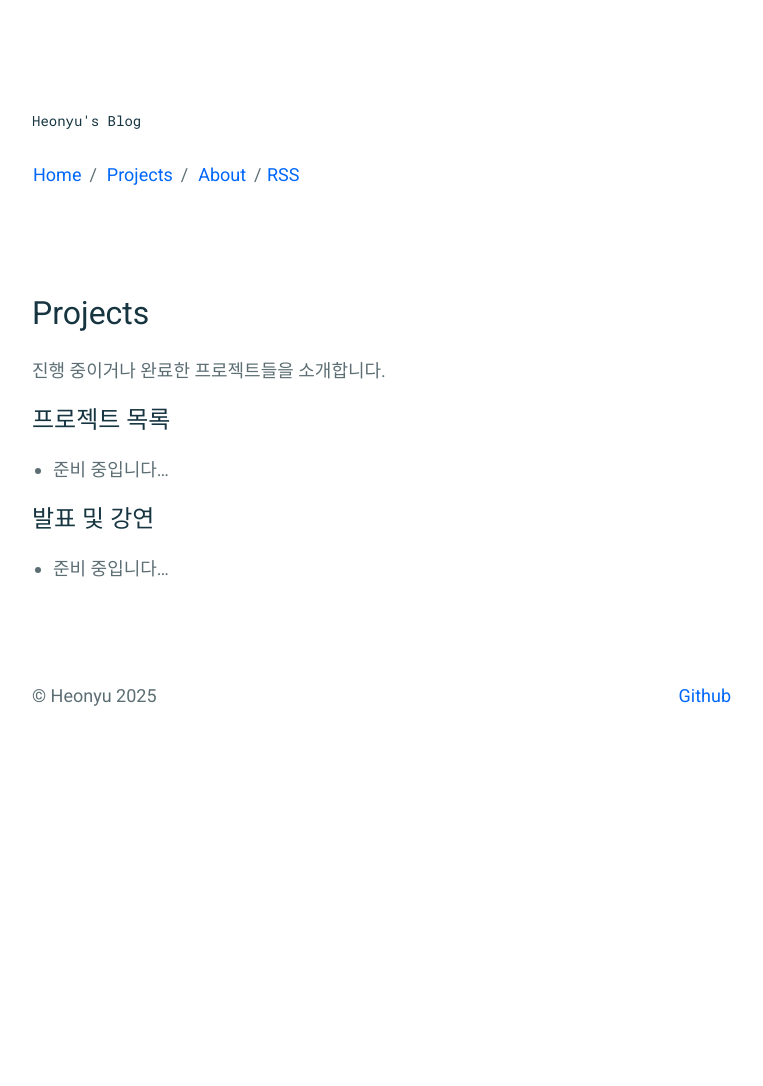
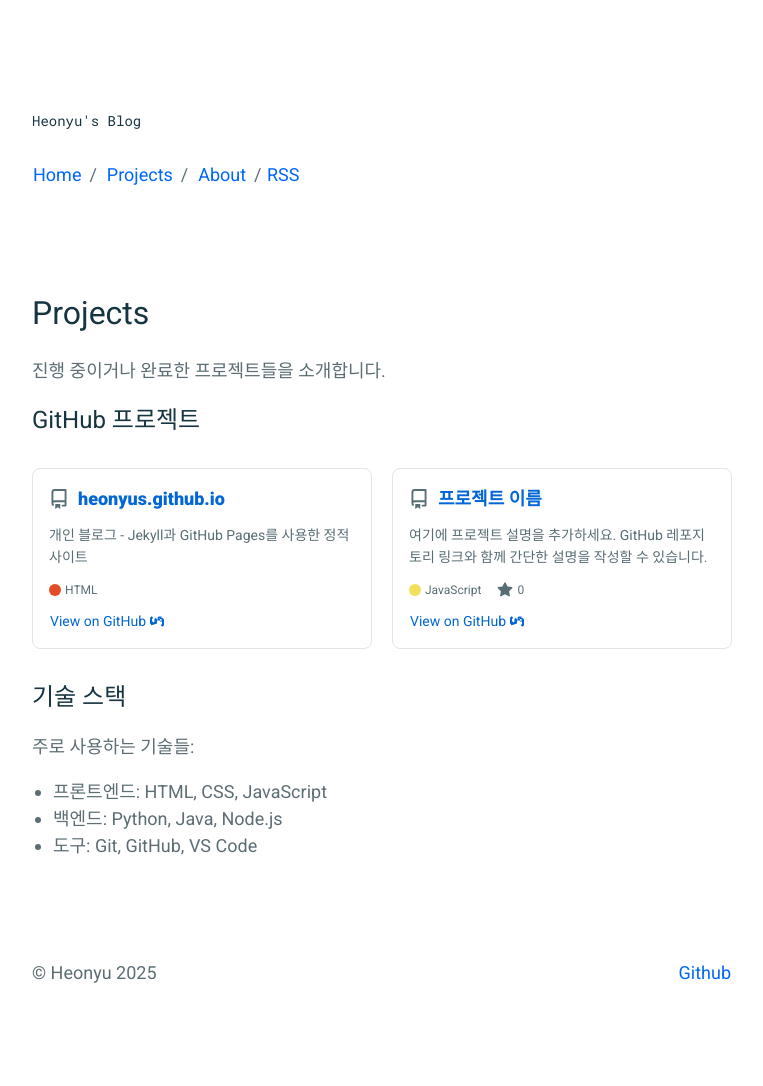
Before and after one commit to heonyus/heonyus.github.io, a Jekyll site: the page built from _pages/projects.md, in a window 1280 px wide. Shown: the whole page, without its empty margins (258-1021 px from the left). Built offline with Jekyll 4.4.1, drawn with Linux system fonts in a browser that asks for light colours; before the commit the page ends 900 px from its top, so only the background shows below that.

Commit message:
Add beautiful GitHub repository cards to Projects page

```diff
--- a/_pages/projects.md
+++ b/_pages/projects.md
@@ -4,10 +4,65 @@ title: Projects
 permalink: /projects/
 ---
 
-진행 중이거나 완료한 프로젝트들을 소개합니다.
+<p>진행 중이거나 완료한 프로젝트들을 소개합니다.</p>
 
-## 프로젝트 목록
-- 준비 중입니다...
+<h2>GitHub 프로젝트</h2>
 
-## 발표 및 강연
-- 준비 중입니다...
+<div class="projects-grid">
+  <div class="repo-card">
+    <div class="repo-card__header">
+      <svg aria-hidden="true" viewBox="0 0 16 16" version="1.1">
+        <path fill-rule="evenodd" d="M2 2.5A2.5 2.5 0 014.5 0h8.75a.75.75 0 01.75.75v12.5a.75.75 0 01-.75.75h-2.5a.75.75 0 110-1.5h1.75v-2h-8a1 1 0 00-.714 1.7.75.75 0 01-1.072 1.05A2.495 2.495 0 012 11.5v-9zm10.5-1V9h-8c-.356 0-.694.074-1 .208V2.5a1 1 0 011-1h8zM5 12.25v3.25a.25.25 0 00.4.2l1.45-1.087a.25.25 0 01.3 0L8.6 15.7a.25.25 0 00.4-.2v-3.25a.25.25 0 00-.25-.25h-3.5a.25.25 0 00-.25.25z"></path>
+      </svg>
+      <a href="https://github.com/heonyus/heonyus.github.io" class="repo-card__title">heonyus.github.io</a>
+    </div>
+    <p class="repo-card__description">
+      개인 블로그 - Jekyll과 GitHub Pages를 사용한 정적 사이트
+    </p>
+    <div class="repo-card__meta">
+      <span class="repo-card__language" data-language="HTML">HTML</span>
+    </div>
+    <a href="https://github.com/heonyus/heonyus.github.io" class="repo-card__link">
+      View on GitHub
+      <svg aria-hidden="true" viewBox="0 0 16 16">
+        <path fill-rule="evenodd" d="M8.636 3.5l-1.5 1.5L8.5 6.364 10 4.864V8.5h1.5V3.5h-3zM7 9.5V6.364L5.636 4.864 4.5 6v2.5L3.5 9.5h3.5zm-4-5L1.636 3.136 0 4.772V10.5L1.636 12.136 7 10.5V9.5H3.5L2 8V6L3 5zm8 8L12.364 13.864 14 12.228V6.5L12.364 4.864 7 6.5v1h3.5L12 9v2l-1 1z"></path>
+      </svg>
+    </a>
+  </div>
+
+  <!-- 추가 레포지토리 카드 예시 -->
+  <div class="repo-card">
+    <div class="repo-card__header">
+      <svg aria-hidden="true" viewBox="0 0 16 16" version="1.1">
+        <path fill-rule="evenodd" d="M2 2.5A2.5 2.5 0 014.5 0h8.75a.75.75 0 01.75.75v12.5a.75.75 0 01-.75.75h-2.5a.75.75 0 110-1.5h1.75v-2h-8a1 1 0 00-.714 1.7.75.75 0 01-1.072 1.05A2.495 2.495 0 012 11.5v-9zm10.5-1V9h-8c-.356 0-.694.074-1 .208V2.5a1 1 0 011-1h8zM5 12.25v3.25a.25.25 0 00.4.2l1.45-1.087a.25.25 0 01.3 0L8.6 15.7a.25.25 0 00.4-.2v-3.25a.25.25 0 00-.25-.25h-3.5a.25.25 0 00-.25.25z"></path>
+      </svg>
+      <a href="https://github.com/heonyus" class="repo-card__title">프로젝트 이름</a>
+    </div>
+    <p class="repo-card__description">
+      여기에 프로젝트 설명을 추가하세요. GitHub 레포지토리 링크와 함께 간단한 설명을 작성할 수 있습니다.
+    </p>
+    <div class="repo-card__meta">
+      <span class="repo-card__language" data-language="JavaScript">JavaScript</span>
+      <span class="repo-card__stars">
+        <svg aria-hidden="true" viewBox="0 0 16 16">
+          <path fill-rule="evenodd" d="M8 .25a.75.75 0 01.673.418l1.882 3.815 4.21.612a.75.75 0 01.416 1.279l-3.046 2.97.719 4.192a.75.75 0 01-1.088.791L8 12.347l-3.766 1.98a.75.75 0 01-1.088-.79l.72-4.194L.818 6.374a.75.75 0 01.416-1.28l4.21-.611L7.327.668A.75.75 0 018 .25z"></path>
+        </svg>
+        0
+      </span>
+    </div>
+    <a href="https://github.com/heonyus" class="repo-card__link">
+      View on GitHub
+      <svg aria-hidden="true" viewBox="0 0 16 16">
+        <path fill-rule="evenodd" d="M8.636 3.5l-1.5 1.5L8.5 6.364 10 4.864V8.5h1.5V3.5h-3zM7 9.5V6.364L5.636 4.864 4.5 6v2.5L3.5 9.5h3.5zm-4-5L1.636 3.136 0 4.772V10.5L1.636 12.136 7 10.5V9.5H3.5L2 8V6L3 5zm8 8L12.364 13.864 14 12.228V6.5L12.364 4.864 7 6.5v1h3.5L12 9v2l-1 1z"></path>
+      </svg>
+    </a>
+  </div>
+</div>
+
+<h2>기술 스택</h2>
+<p>주로 사용하는 기술들:</p>
+<ul>
+  <li>프론트엔드: HTML, CSS, JavaScript</li>
+  <li>백엔드: Python, Java, Node.js</li>
+  <li>도구: Git, GitHub, VS Code</li>
+</ul>
--- /dev/null
+++ b/_sass/components/_repo-card.scss
@@ -0,0 +1,160 @@
+/* Repository Card Styles */
+
+.projects-grid {
+    display: grid;
+    grid-template-columns: repeat(auto-fill, minmax(300px, 1fr));
+    gap: 2rem;
+    margin: 3rem 0;
+}
+
+.repo-card {
+    border: 1px solid #e1e4e8;
+    border-radius: 8px;
+    padding: 1.6rem;
+    background: #ffffff;
+    transition: all 0.3s ease;
+    display: flex;
+    flex-direction: column;
+    height: 100%;
+
+    &:hover {
+        box-shadow: 0 4px 12px rgba(0, 0, 0, 0.1);
+        transform: translateY(-2px);
+        border-color: #0366d6;
+    }
+}
+
+.repo-card__header {
+    display: flex;
+    align-items: center;
+    margin-bottom: 1.2rem;
+
+    svg {
+        width: 20px;
+        height: 20px;
+        margin-right: 0.8rem;
+        fill: #586e75;
+    }
+}
+
+.repo-card__title {
+    font-size: 1.8rem;
+    font-weight: 600;
+    color: #0366d6;
+    text-decoration: none;
+    margin: 0;
+
+    &:hover {
+        text-decoration: underline;
+    }
+}
+
+.repo-card__description {
+    color: #586e75;
+    font-size: 1.4rem;
+    line-height: 1.6;
+    margin-bottom: 1.2rem;
+    flex-grow: 1;
+}
+
+.repo-card__meta {
+    display: flex;
+    align-items: center;
+    gap: 1.6rem;
+    font-size: 1.2rem;
+    color: #586e75;
+}
+
+.repo-card__language {
+    display: flex;
+    align-items: center;
+    gap: 0.4rem;
+
+    &::before {
+        content: '';
+        width: 12px;
+        height: 12px;
+        border-radius: 50%;
+        display: inline-block;
+    }
+
+    &[data-language="JavaScript"]::before {
+        background-color: #f1e05a;
+    }
+
+    &[data-language="Python"]::before {
+        background-color: #3572A5;
+    }
+
+    &[data-language="Java"]::before {
+        background-color: #b07219;
+    }
+
+    &[data-language="TypeScript"]::before {
+        background-color: #2b7489;
+    }
+
+    &[data-language="HTML"]::before {
+        background-color: #e34c26;
+    }
+
+    &[data-language="CSS"]::before {
+        background-color: #563d7c;
+    }
+
+    &[data-language="Ruby"]::before {
+        background-color: #701516;
+    }
+
+    &[data-language="Go"]::before {
+        background-color: #00ADD8;
+    }
+
+    &[data-language="C++"]::before {
+        background-color: #f34b7d;
+    }
+
+    &[data-language="C"]::before {
+        background-color: #555555;
+    }
+}
+
+.repo-card__stars {
+    display: flex;
+    align-items: center;
+    gap: 0.4rem;
+
+    svg {
+        width: 16px;
+        height: 16px;
+        fill: #586e75;
+    }
+}
+
+.repo-card__link {
+    display: inline-flex;
+    align-items: center;
+    gap: 0.4rem;
+    margin-top: 1.2rem;
+    color: #0366d6;
+    font-size: 1.4rem;
+    text-decoration: none;
+    font-weight: 500;
+
+    &:hover {
+        text-decoration: underline;
+    }
+
+    svg {
+        width: 16px;
+        height: 16px;
+        fill: currentColor;
+    }
+}
+
+@media (max-width: 768px) {
+    .projects-grid {
+        grid-template-columns: 1fr;
+        gap: 1.5rem;
+    }
+}
--- a/css/main.scss
+++ b/css/main.scss
@@ -22,7 +22,8 @@
     'components/page',
     'components/article',
     'components/tag',
-    'components/archives';
+    'components/archives',
+    'components/repo-card';
 
 // Vendor
 @import
```
